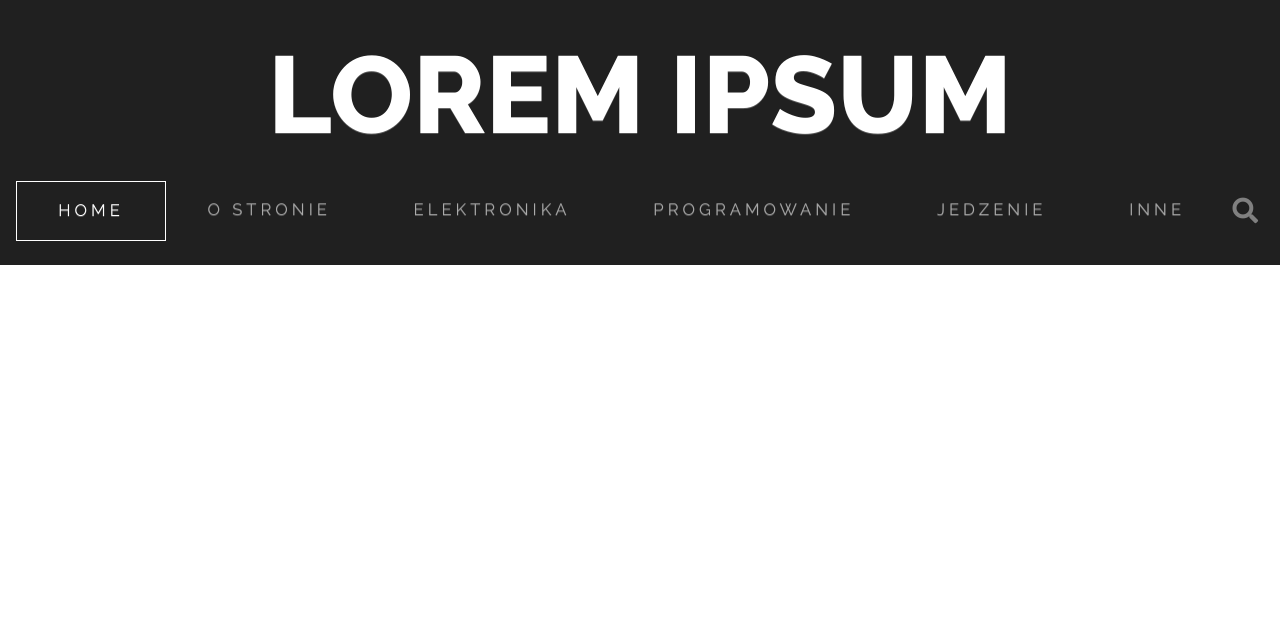
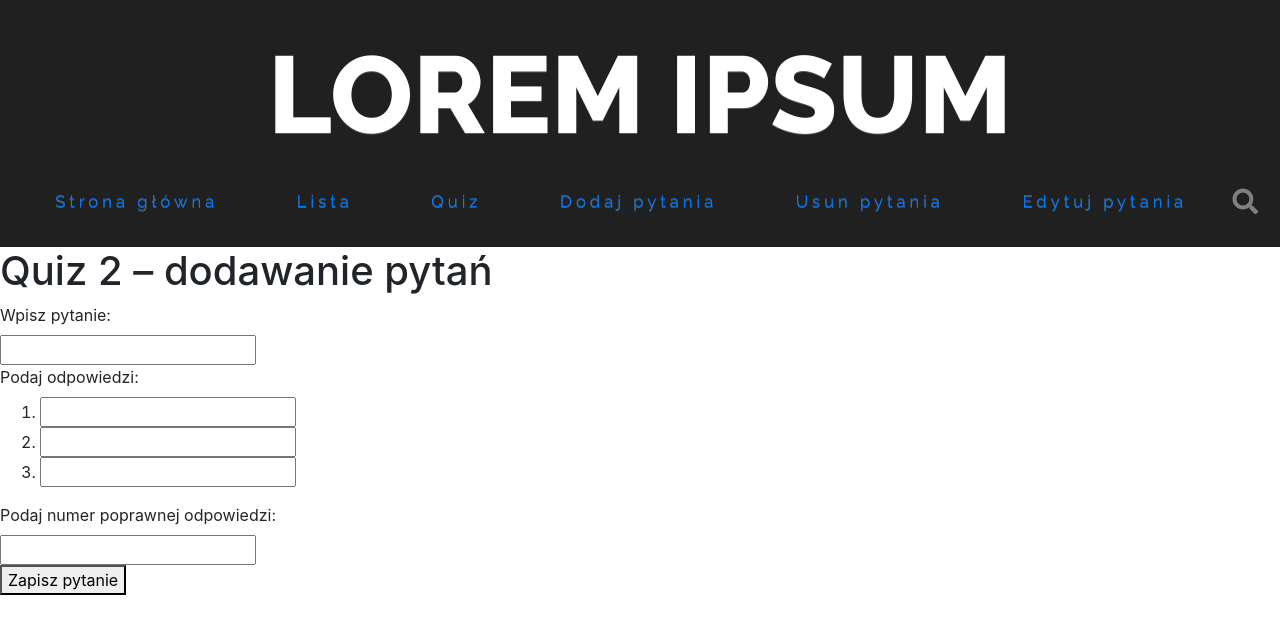
Before and after one commit to mozerpol/mozerpolWebsite, a Flask app: page /menu/dodaj in a window 1280 px wide. Shown: the top 634 px of the page. Run offline with Flask 2, Linux system fonts and the light colour scheme; some libraries are stand-ins or nearby versions.

Commit message:
Add working menu

```diff
--- a/app/static/style.css
+++ b/app/static/style.css
@@ -1,29 +1,3 @@
-/* quiz-orm/static/style.css */
-body {
-    background-color: #E6E6FA;
-    color: #000;
-}
-#komunikaty {
-    width: 80%;
-    margin: 0.5em 2em;
-    padding: 1em;
-    font-family: verdana,sans-serif;
-    border-radius: 5px;
-    background-color: #cecece;
-}
-#tresc { width: 80%; margin: 0.5em 2em 0 2em; }
-form { display: inline-block; margin-bottom: 0;}
-input[type=text].form-control { width: 300px; }
-input:focus { border-color: light-blue; border-radius: 5px; }
-span.blad { color: red; }
-span.sukces { color: green; }
-span.kom { color: blue; }
-.cb { clear: both; }
-.fb { font-weight: bold; }
-
-
-
-
 #header-container /*Pojemnik na tytul, logo, menu i pasek szukania i lupke, ktora aktywuje szukanie*/
 {
 	font-family: 'Raleway';
--- a/app/templates/szkielet.html
+++ b/app/templates/szkielet.html
@@ -39,7 +39,15 @@
 
       <!-- ::::::::::::::::::::::::::::::::::::::::::::::::::::::::::::::      NAVBAR      :::::::::::::::::::::::::::::::::::::::::::::::::::::::::::::-->
         <header>
-
+	    {% set navigation_bar = [
+            ('/', 'index', 'Strona główna'),
+            ('/menu/lista', 'lista', 'Lista'),
+            ('/menu/quiz', 'quiz', 'Quiz'),
+            ('/menu/dodaj', 'dodaj', 'Dodaj pytania'),
+            ('/menu/usun', 'usun', 'Usun pytania'),
+            ('/menu/edytuj', 'edytuj', 'Edytuj pytania'),
+            ] %}
+        {% set active_page = active_page|default('index') %}
             <nav id="header-container" class="navbar justify-content-center navbar-dark navbar-expand-md" role="navigation">
 		    <!--
 			    navbar - klasa, ktora tworzy navbar. Sama w sobie nie pozwala na jakies wieksze dzialanie (np. chowanie paska)
@@ -87,30 +95,11 @@
 						    navbar-nav - klasa dzieki ktorej wyswietla sie menu, pasek nawigacyjny. Umozliwia rowniez uzycie mechanizmu collapse
 						    nav-fill - dzieki temu menu 'rozlewa' sie na cala szerokosc ekranu
 					    -->
-
-						    <li class="nav-item active">
-						    <!--
-							    nav-item - mowi ze to jest element listy w nawigajcji
-							    active - dynamiczna pseudo-klasa
-							    dzieki active podswietla nam sie pozycja w menu w ktorej aktualnie jestesmy
-						    -->
-							    <a id="home" class="nav-link"> HOME </a> <!-- nav-link -  -->
-						    </li>
-						    <li class="nav-item">
-							    <a class="nav-link" href="#white-credo-container"> O&nbsp;STRONIE </a> <!-- &nbsp; - twarda spacja, juz nie chcialo mi sie szukac innego rozwiazania -->
-						    </li>
-						    <li class="nav-item">
-							    <a class="nav-link" href="./artykul/artykul.html"> ELEKTRONIKA </a>
-						    </li>
-						    <li class="nav-item">
-							    <a class="nav-link"> PROGRAMOWANIE </a>
-						    </li>
-						    <li class="nav-item">
-							    <a class="nav-link"> JEDZENIE </a>
-						    </li>
-						    <li class="nav-item">
-							    <a class="nav-link"> INNE </a>
-						    </li>
+                            {% for href, id, tekst in navigation_bar %}
+                              <li class="nav-item"{% if id == active_page %} class="active"{% endif %}>
+                                <a href="{{ href|e }}">{{ tekst|e }}</a>
+                              </li>
+                            {% endfor %}
 						    <button onclick="showSecondNav()" class="fas fa-search"></button>
 						    <!--
 							    Ten button odpowiada za przycisk lupki, po jego wcisnieciu uruchamiamy skrypt JS showSecondNav
@@ -136,6 +125,36 @@
 			    </form>
 		    </nav>
         </header>
+
+
+
+        <div class="row">
+        <div class="col-md-12">
+          <h1>{% block h1 %}{% endblock %}</h1>
+
+          {% with komunikaty = get_flashed_messages(with_categories=true) %}
+          {% if komunikaty %}
+          <div id="komunikaty" class="well">
+            {% for kategoria, komunikat in komunikaty %}
+              <span class="{{ kategoria }}">{{ komunikat }}</span><br>
+            {% endfor %}
+          </div>
+          {% endif %}
+          {% endwith %}
+
+          <div id="tresc" class="cb">
+          {% block tresc %}
+          {% endblock %}
+          </div>
+
+        </div>
+      </div> <!-- /row -->
+
+
+
+
+
+
     <script type="text/javascript" src="{{ url_for('static', filename='bootstrap.bundle.min.js') }}"></script>
 	<script src="https://cdnjs.cloudflare.com/ajax/libs/popper.js/1.14.7/umd/popper.min.js"
 	integrity="sha384-UO2eT0CpHqdSJQ6hJty5KVphtPhzWj9WO1clHTMGa3JDZwrnQq4sF86dIHNDz0W1"
```
